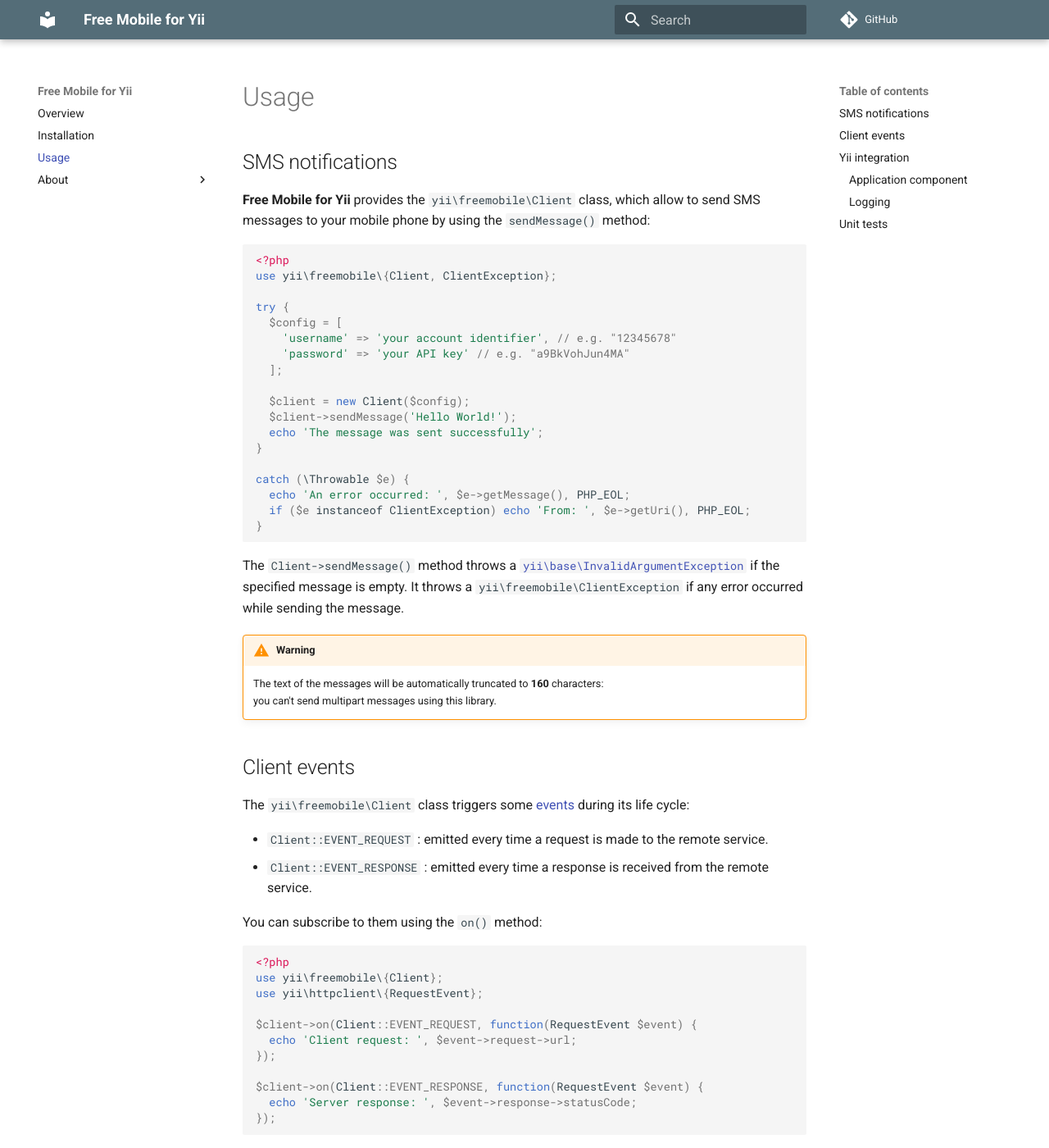
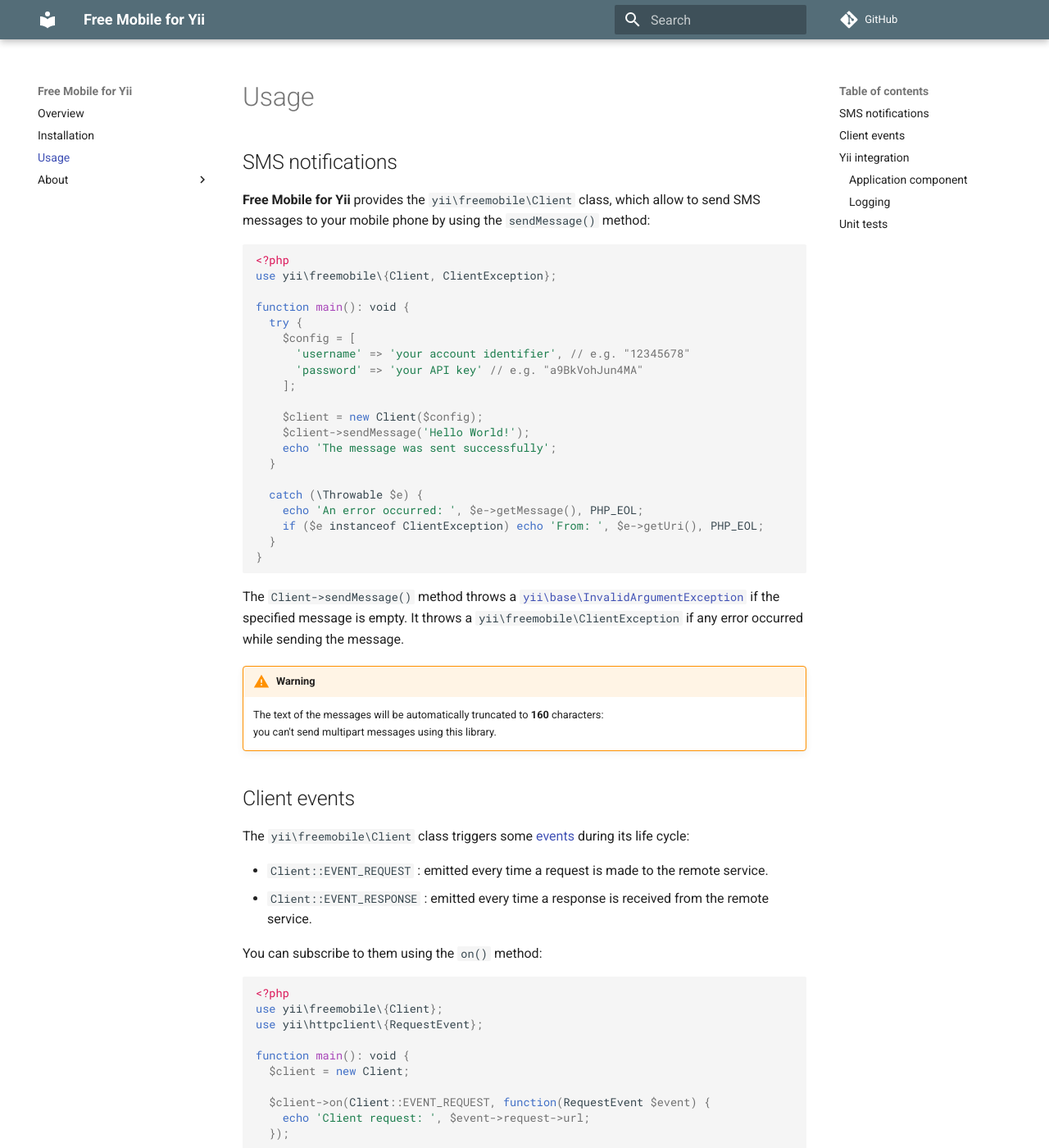
Before and after one commit to cedx/yii2-free-mobile, an MkDocs documentation site: the page built from doc/usage.md, in a window 1280 px wide and 1400 px high. Shown: the whole window at 82% size. Built offline with MkDocs 1.6.1 and Material for MkDocs 9.7.7, drawn with Linux system fonts in a browser that asks for light colours; comment, search, counter and statistics services are not loaded; old or Windows-style settings are respelled for this version of MkDocs.

Commit message:
Updated the documentation

````diff
--- a/doc/usage.md
+++ b/doc/usage.md
@@ -7,20 +7,22 @@
 <?php
 use yii\freemobile\{Client, ClientException};
 
-try {
-  $config = [
-    'username' => 'your account identifier', // e.g. "12345678"
-    'password' => 'your API key' // e.g. "a9BkVohJun4MA"
-  ];
+function main(): void {
+  try {
+    $config = [
+      'username' => 'your account identifier', // e.g. "12345678"
+      'password' => 'your API key' // e.g. "a9BkVohJun4MA"
+    ];
 
-  $client = new Client($config);
-  $client->sendMessage('Hello World!');
-  echo 'The message was sent successfully';
-}
+    $client = new Client($config);
+    $client->sendMessage('Hello World!');
+    echo 'The message was sent successfully';
+  }
 
-catch (\Throwable $e) {
-  echo 'An error occurred: ', $e->getMessage(), PHP_EOL;
-  if ($e instanceof ClientException) echo 'From: ', $e->getUri(), PHP_EOL;
+  catch (\Throwable $e) {
+    echo 'An error occurred: ', $e->getMessage(), PHP_EOL;
+    if ($e instanceof ClientException) echo 'From: ', $e->getUri(), PHP_EOL;
+  }
 }
 ```
 
@@ -44,13 +46,17 @@ You can subscribe to them using the `on()` method:
 use yii\freemobile\{Client};
 use yii\httpclient\{RequestEvent};
 
-$client->on(Client::EVENT_REQUEST, function(RequestEvent $event) {
-  echo 'Client request: ', $event->request->url;
-});
+function main(): void {
+  $client = new Client;
 
-$client->on(Client::EVENT_RESPONSE, function(RequestEvent $event) {
-  echo 'Server response: ', $event->response->statusCode;
-});
+  $client->on(Client::EVENT_REQUEST, function(RequestEvent $event) {
+    echo 'Client request: ', $event->request->url;
+  });
+
+  $client->on(Client::EVENT_RESPONSE, function(RequestEvent $event) {
+    echo 'Server response: ', $event->response->statusCode;
+  });
+}
 ```
 
 ## Yii integration
````
Also changed, not shown: doc/installation.md (+2 -2 lines).
